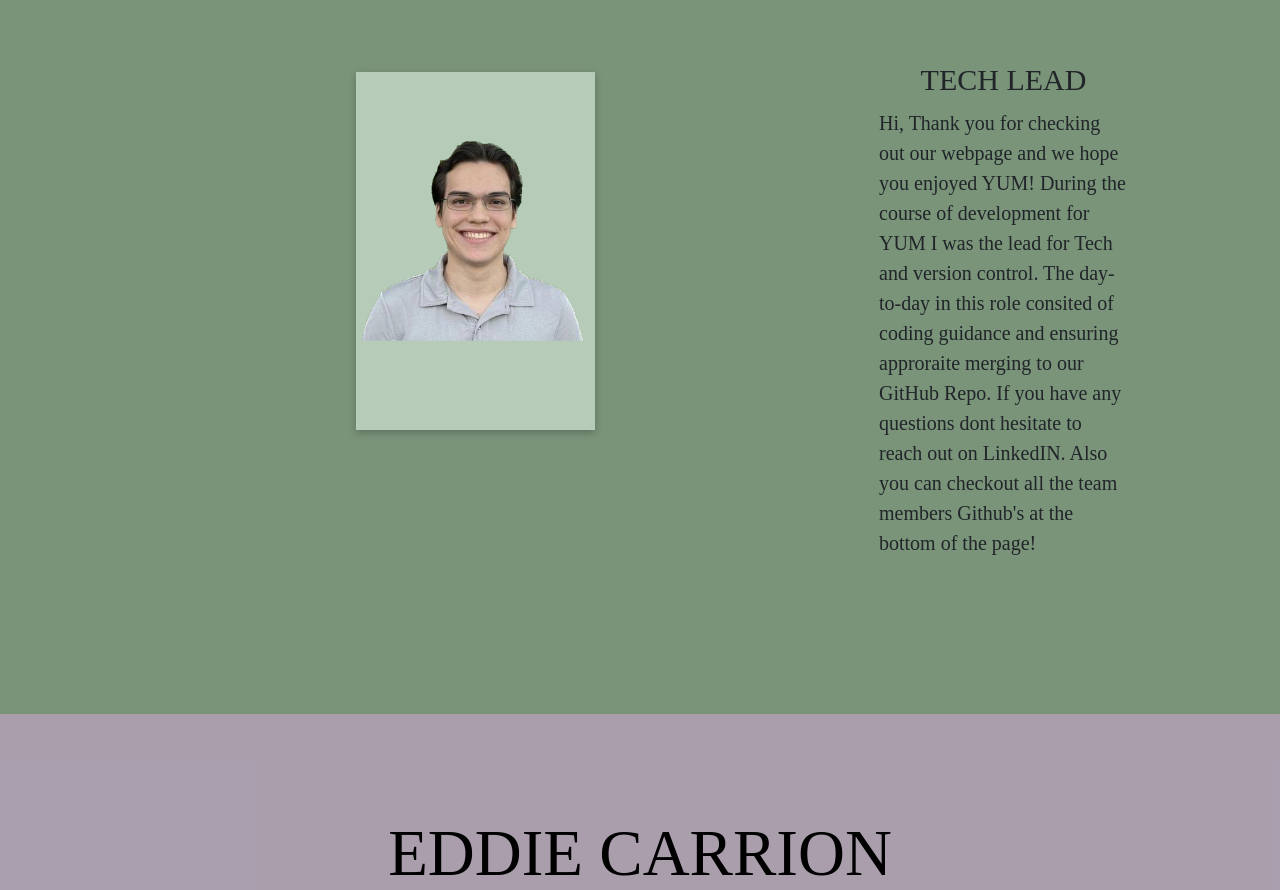
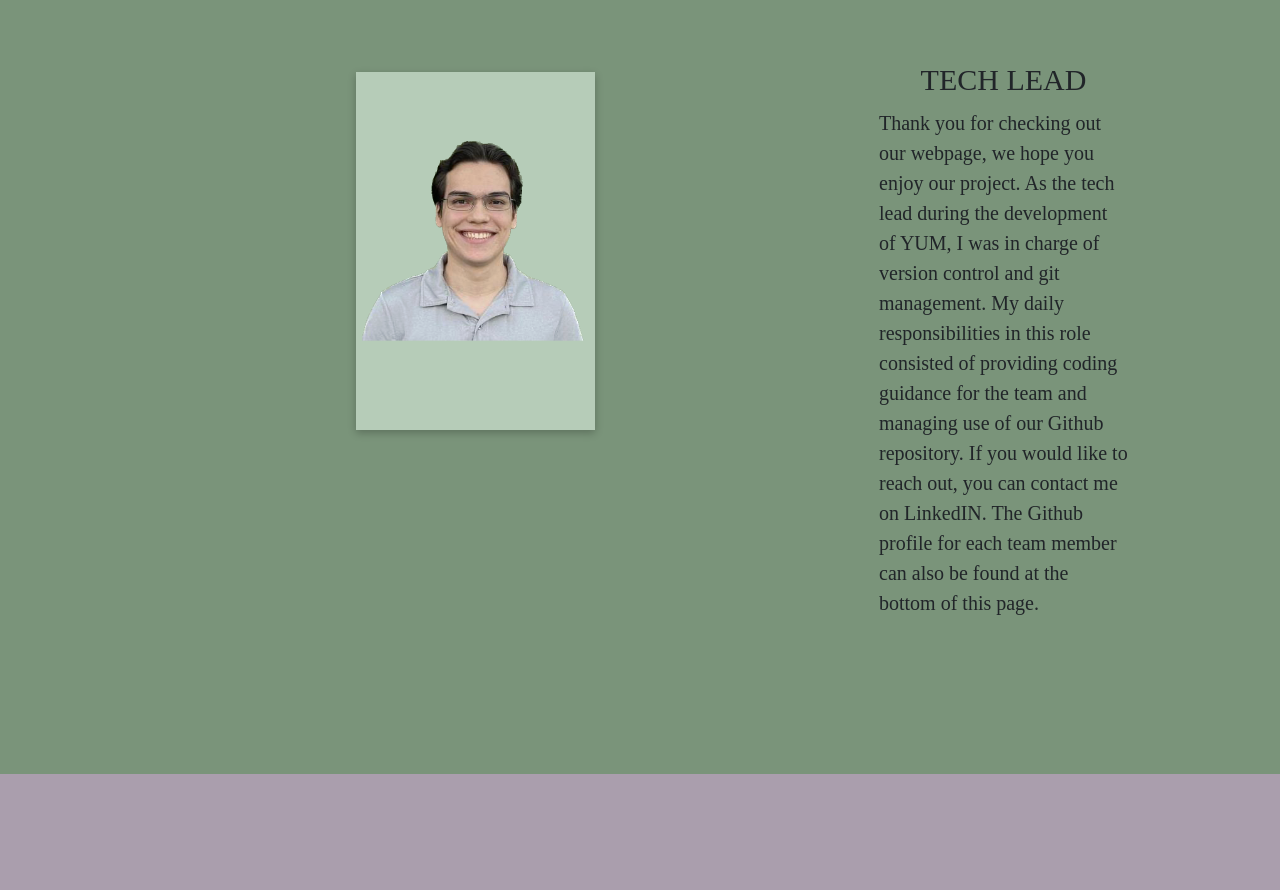
Before and after one commit to WESS-Productions/Recipe-App-Frontend, a React (Create React App) app: page /aboutus in a window 1280 px wide. Shown: the part 1021-1911 px from the top of the page. Built offline with nearby package versions, Linux system fonts and the light colour scheme; no server answers.

Commit message:
Edited my about section

```diff
--- a/src/pages/AboutUs.js
+++ b/src/pages/AboutUs.js
@@ -46,7 +46,7 @@ const AboutUs = () => {
             </div>
             <div className="text-card">
               <h3>Tech Lead</h3>
-              <p>Hi, Thank you for checking out our webpage and we hope you enjoyed YUM! During the course of development for YUM I was the lead for Tech and version control. The day-to-day in this role consited of coding guidance and ensuring approraite merging to our GitHub Repo. If you have any questions dont hesitate to reach out on LinkedIN. Also you can checkout all the team members Github's at the bottom of the page! </p>
+              <p>Thank you for checking out our webpage, we hope you enjoy our project. As the tech lead during the development of YUM, I was in charge of version control and git management. My daily responsibilities in this role consisted of providing coding guidance for the team and managing use of our Github repository. If you would like to reach out, you can contact me on LinkedIN. The Github profile for each team member can also be found at the bottom of this page.</p>
             </div>
 
           </div>
```
